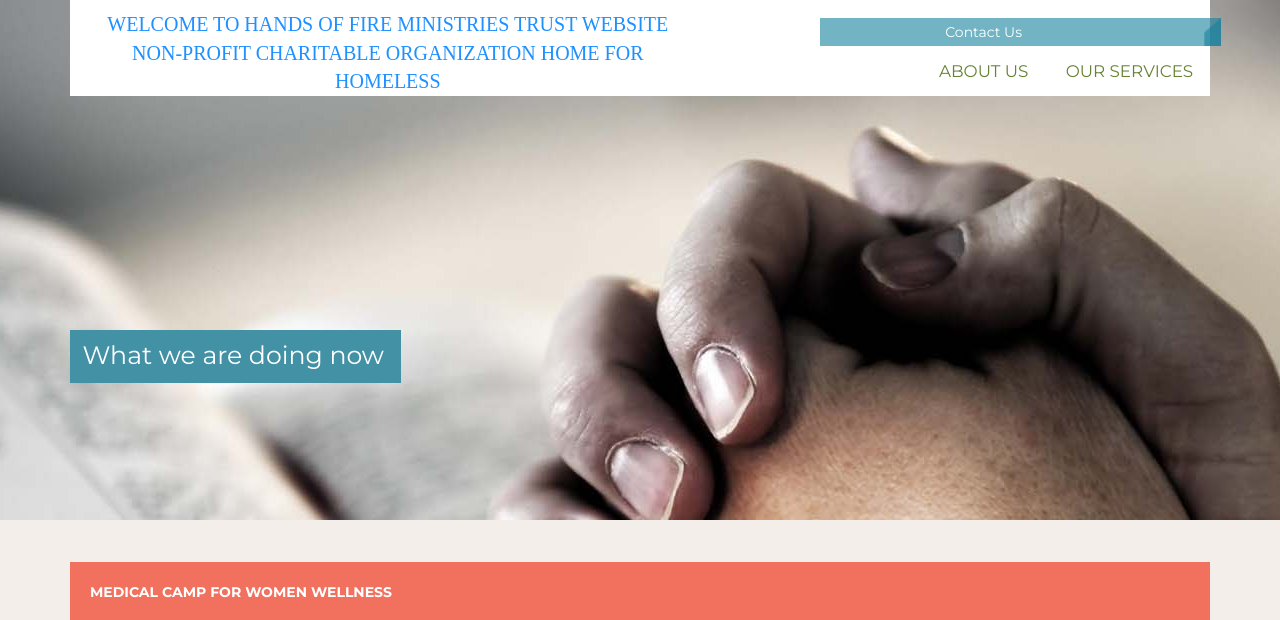
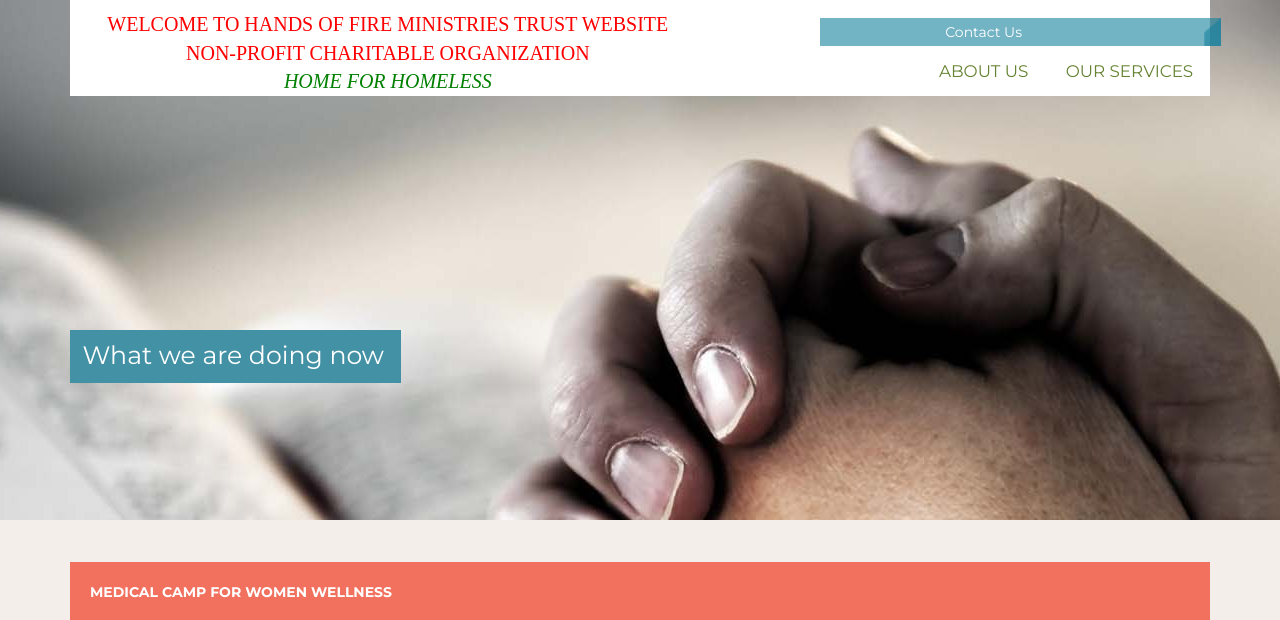
Before and after one commit to samuels410/handsoffiretrust.org, a plain HTML site: page events.html in a window 1280 px wide. Shown: the top 620 px of the page. Drawn offline with Linux system fonts and the light colour scheme.

Commit message:
change heading color

```diff
--- a/css/style.css
+++ b/css/style.css
@@ -27,8 +27,15 @@ body a{
 	padding: 0.5em 0em 0em 1em;
 	width: 54%;
 	font-size: 20px;
-	color: dodgerblue;
 	font-family: "Times New Roman";
+}
+#main-heading{
+color: red;
+}
+
+#sub-heading{
+color: green;
+	font-style: italic;
 }
 .head-part {
 	background: url(../images/ribben.png) no-repeat center top;
--- a/events.html
+++ b/events.html
@@ -34,7 +34,19 @@ License URL: http://creativecommons.org/licenses/by/3.0/
 		<div class="container">
 			<div class="header">
 				<div class="head-bann">
-					<a href="index.html">							<div class="logo">							<center>								WELCOME TO HANDS OF FIRE MINISTRIES TRUST WEBSITE								NON-PROFIT CHARITABLE ORGANIZATION								HOME FOR HOMELESS							</center>						</div>					</a>
+					<a href="index.html">
+						<div class="logo">
+							<center>
+								<div id="main-heading">
+									WELCOME TO HANDS OF FIRE MINISTRIES TRUST WEBSITE
+									NON-PROFIT CHARITABLE ORGANIZATION
+								</div>
+								<div id="sub-heading">
+									HOME FOR HOMELESS
+								</div>
+							</center>
+						</div>
+					</a>
 					<div class="head-part" >
 						<ul>
 							<li><a href="contact.html">Contact Us</a></li>
```
Also changed, not shown: about.html (+13 -1 lines), contact.html (+13 -1 lines), index.html (+7 -3 lines), 1 other file.
